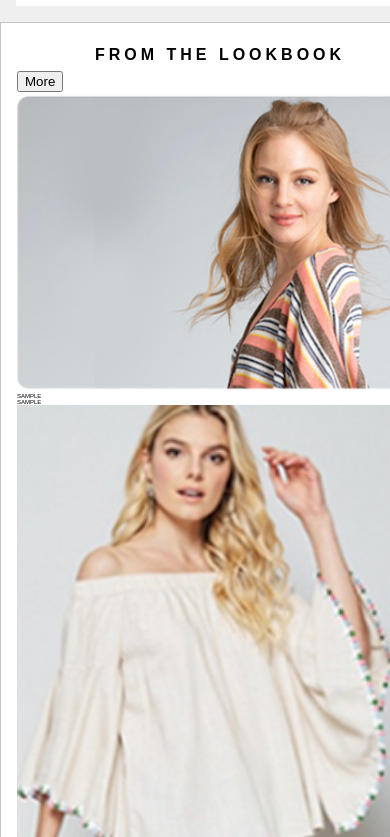
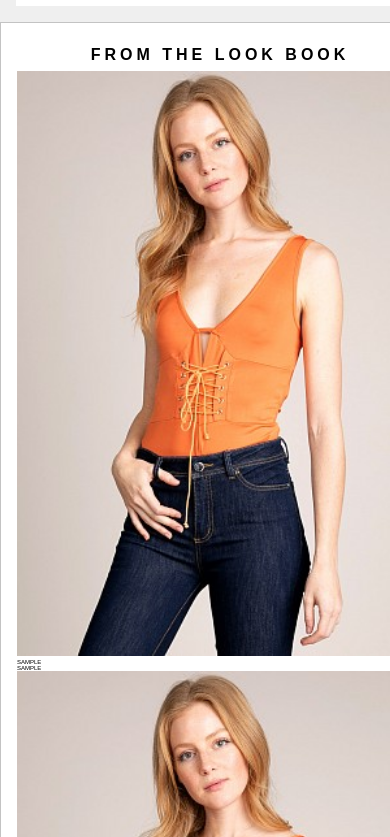
Before and after one commit to danieljoonkimm/Yippido, a React app in the folder client/: page /login in a window 390 px wide. Shown: the part 11163-12000 px from the top of the page. Built offline with nearby package versions, Linux system fonts and the light colour scheme; the HTML template or start-up script is replaced by a standard one.

Commit message:
[edit] fizxing lookbook

```diff
--- a/client/src/components/landing/lookbook/index.jsx
+++ b/client/src/components/landing/lookbook/index.jsx
@@ -1,6 +1,5 @@
 import React, { Component } from "react";
-import lookbook from "../../../../public/images/lookbook.png";
-import lookbook1 from "../../../../public/images/lookbook1.png";
+import dummyImg from "../../../../public/images/dummyImg.jpg";
 import "./lookbook.scss";
 
 class LookBook extends Component {
@@ -13,16 +12,25 @@ class LookBook extends Component {
     return (
       <div className="container" id="lookBookVendors_container">
         <div className="row">
-        <h1>FROM THE LOOKBOOK</h1>
-        <button>More</button>
+          <h1>FROM THE LOOK BOOK</h1>
         </div>
         <div className="row">
           <div className="col-xs-4 col-sm-4 col-md-4">
+            <img className="img-responsive" alt="" src={dummyImg} />
+            <p>SAMPLE</p>
+            <p>SAMPLE</p>
+          </div>
+
+          <div className="col-xs-4 col-sm-4 col-md-4">
             <div className="row">
-              <img className="img-responsive" alt="" src={lookbook} />
-              <div>
+              <div className="col-xs-6 col-sm-6 col-md-6">
+                <img className="img-responsive" alt="" src={dummyImg} />
                 <p>SAMPLE</p>
                 <p>SAMPLE</p>
+              </div>
+              <div className="col-xs-6 col-sm-6 col-md-6">
+                <img className="img-responsive" alt="" src={dummyImg} />
+                <div />
               </div>
             </div>
           </div>
@@ -30,30 +38,12 @@ class LookBook extends Component {
           <div className="col-xs-4 col-sm-4 col-md-4">
             <div className="row">
               <div className="col-xs-6 col-sm-6 col-md-6">
-                <img className="img-responsive" alt="" src={lookbook1} />
-              </div>
-              <div className="col-xs-6 col-sm-6 col-md-6">
-                <img className="img-responsive" alt="" src={lookbook1} />
-                <div />
-              </div>
-              <div>
+                <img className="img-responsive" alt="" src={dummyImg} />
                 <p>SAMPLE</p>
                 <p>SAMPLE</p>
               </div>
-            </div>
-          </div>
-
-          <div className="col-xs-4 col-sm-4 col-md-4">
-            <div className="row">
               <div className="col-xs-6 col-sm-6 col-md-6">
-                <img className="img-responsive" alt="" src={lookbook1} />
-              </div>
-              <div className="col-xs-6 col-sm-6 col-md-6">
-                <img className="img-responsive" alt="" src={lookbook1} />
-              </div>
-              <div>
-                <p>SAMPLE</p>
-                <p>SAMPLE</p>
+                <img className="img-responsive" alt="" src={dummyImg} />
               </div>
             </div>
           </div>
--- a/client/src/components/landing/vendors/vendors.scss
+++ b/client/src/components/landing/vendors/vendors.scss
@@ -15,11 +15,17 @@
   }
 
   .vendorMain_topRow {
-    padding-bottom: .5em;
+    padding-bottom: 0.5em;
   }
 
   .col-xs-4 {
-     padding: 5px;
+    padding: 5px;
+  }
+  .col-sm-4 {
+    padding: 5px;
+  }
+  .col-md-4 {
+    padding: 5px;
   }
 }
 
```
Also changed, not shown: client/public/dist/bundle.js.
